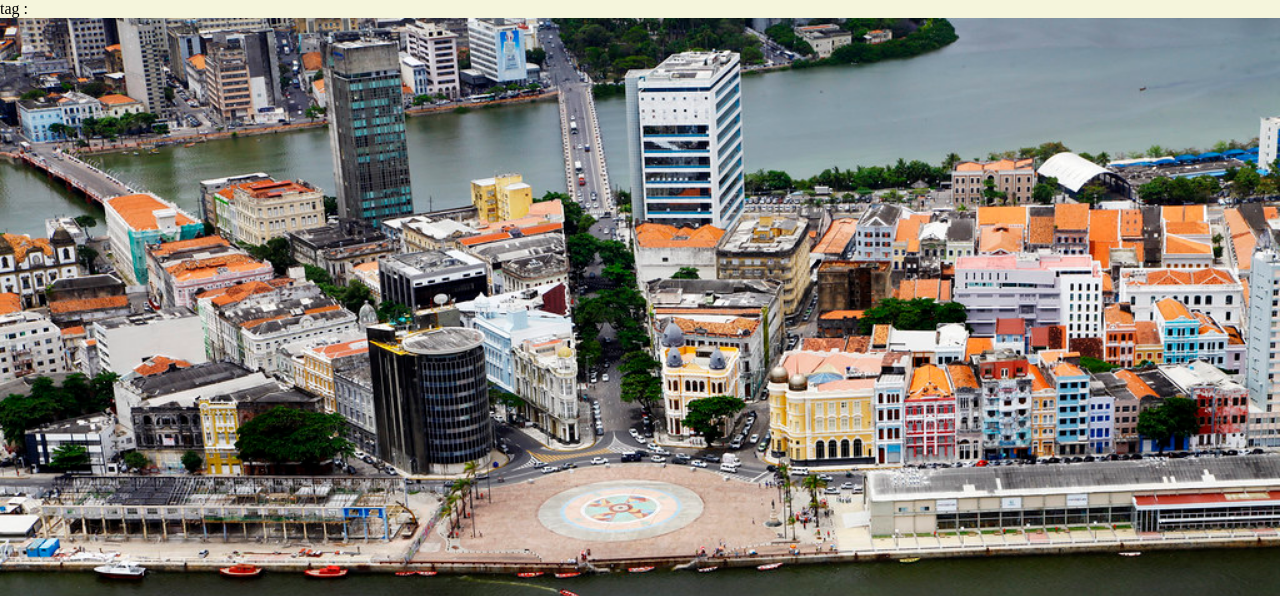
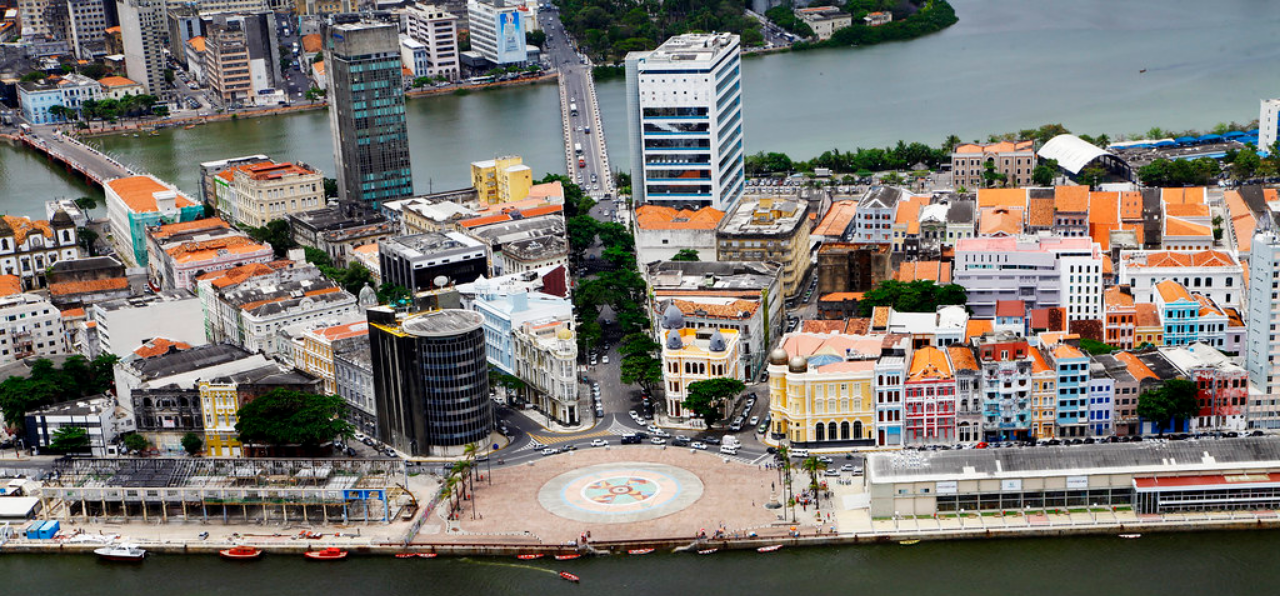
Before and after one commit to fexhenrik/SOFTEX-HTML-CSS, a plain HTML site: page M2E3/RECITOUR/index.html in a window 1280 px wide. Shown: the top 596 px of the page. Drawn offline with Linux system fonts and the light colour scheme.

Commit message:
Update index.html

```diff
--- a/M2E3/RECITOUR/index.html
+++ b/M2E3/RECITOUR/index.html
@@ -5,7 +5,7 @@
         <meta charset="UTF-8">
         <meta name="viewport" content="width=device-width, initial-scale=1">
         <link href="assets/css/style.css" rel="stylesheet">
-        tag : <link rel="stylesheet" href="https://cdnjs.cloudflare.com/ajax/libs/font-awesome/4.7.0/css/font-awesome.min.css" />
+        <link rel="stylesheet" href="https://cdnjs.cloudflare.com/ajax/libs/font-awesome/4.7.0/css/font-awesome.min.css"/>
     </head>
     <body>
 
```
